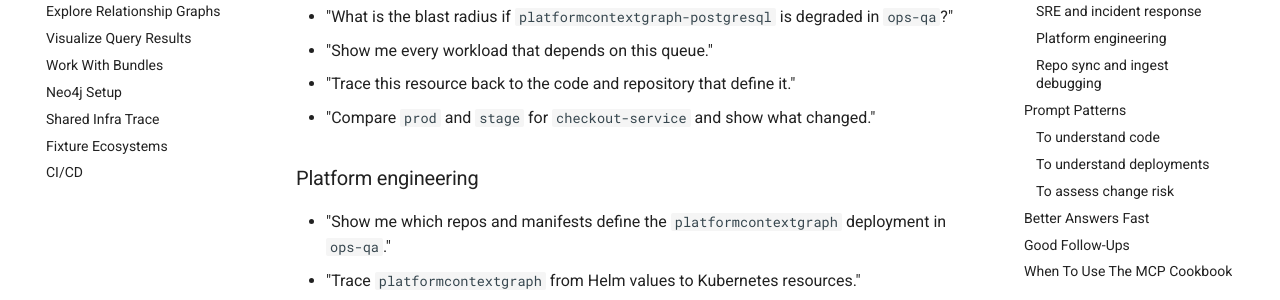
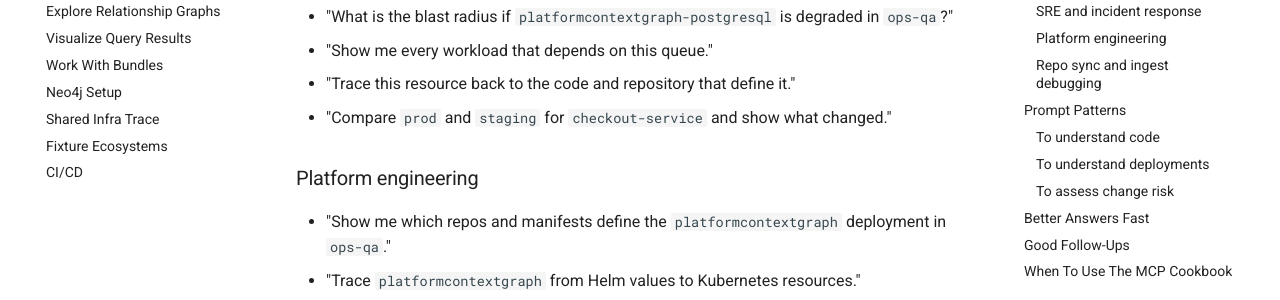
Before and after one commit to platformcontext/platform-context-graph, an MkDocs documentation site: the page built from docs/docs/guides/starter-prompts.md, in a window 1280 px wide and 1400 px high, scrolled down 968 px. Shown: the part 151-451 px from the top of the window. Built offline with MkDocs 1.6.1 and Material for MkDocs 9.7.7, drawn with Linux system fonts in a browser that asks for light colours; comment, search, counter and statistics services are not loaded.

Commit message:
docs: align starter prompt environment names

```diff
--- a/docs/docs/guides/starter-prompts.md
+++ b/docs/docs/guides/starter-prompts.md
@@ -33,7 +33,7 @@
 - "What is the blast radius if `platformcontextgraph-postgresql` is degraded in `ops-qa`?"
 - "Show me every workload that depends on this queue."
 - "Trace this resource back to the code and repository that define it."
-- "Compare `prod` and `stage` for `checkout-service` and show what changed."
+- "Compare `prod` and `staging` for `checkout-service` and show what changed."
 
 ### Platform engineering
 
@@ -79,7 +79,7 @@
 
 Best additions:
 
-- environment name such as `ops-qa`, `stage`, or `prod`
+- environment name such as `ops-qa`, `staging`, or `prod`
 - workload or service name
 - resource name or canonical id
 
```
